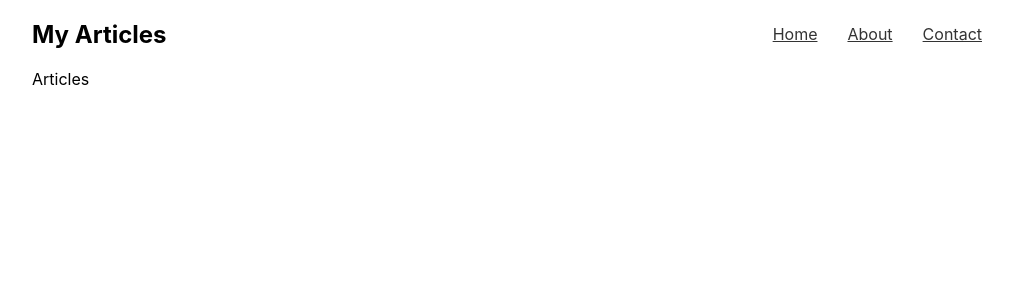
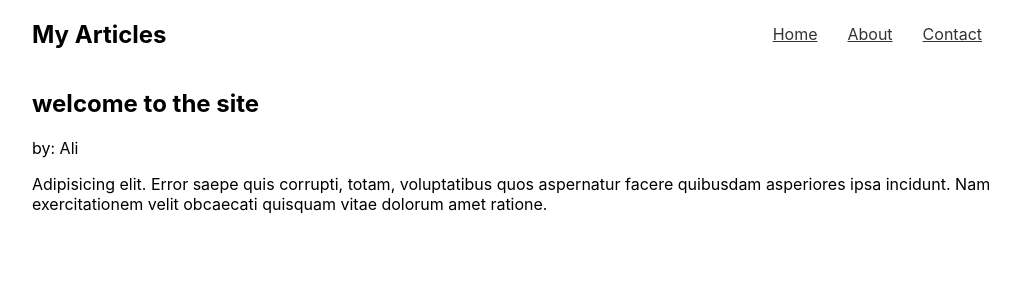
Before and after one commit to naimatullahRezaee/multipage-react, a React (Create React App) app: page /Articles/1 in a window 1280 px wide. Shown: the top 300 px of the page, without its empty margins (128-1148 px from the left). Built offline with nearby package versions, Linux system fonts and the light colour scheme; data requests are answered from the project's data file.

Commit message:
urls add for each item

```diff
--- a/src/pages/Articles.js
+++ b/src/pages/Articles.js
@@ -1,3 +1,22 @@
-export default function Articles() {
-  return <div>Articles</div>;
+import { useParams } from "react-router-dom";
+import { UseFetch } from "../hooks/UseFetch";
+export default function Home() {
+  const { id } = useParams();
+  const url = "http://localhost:3000/articles/" + id;
+
+  const { data: article, isLoading, error } = UseFetch(url);
+
+  return (
+    <div>
+      {isLoading && <div>Loading... </div>}
+      {error && <div>{error}</div>}
+      {article && (
+        <div>
+          <h2>{article.title}</h2>
+          <p>by: {article.author}</p>
+          <p>{article.body}</p>
+        </div>
+      )}
+    </div>
+  );
 }
```
